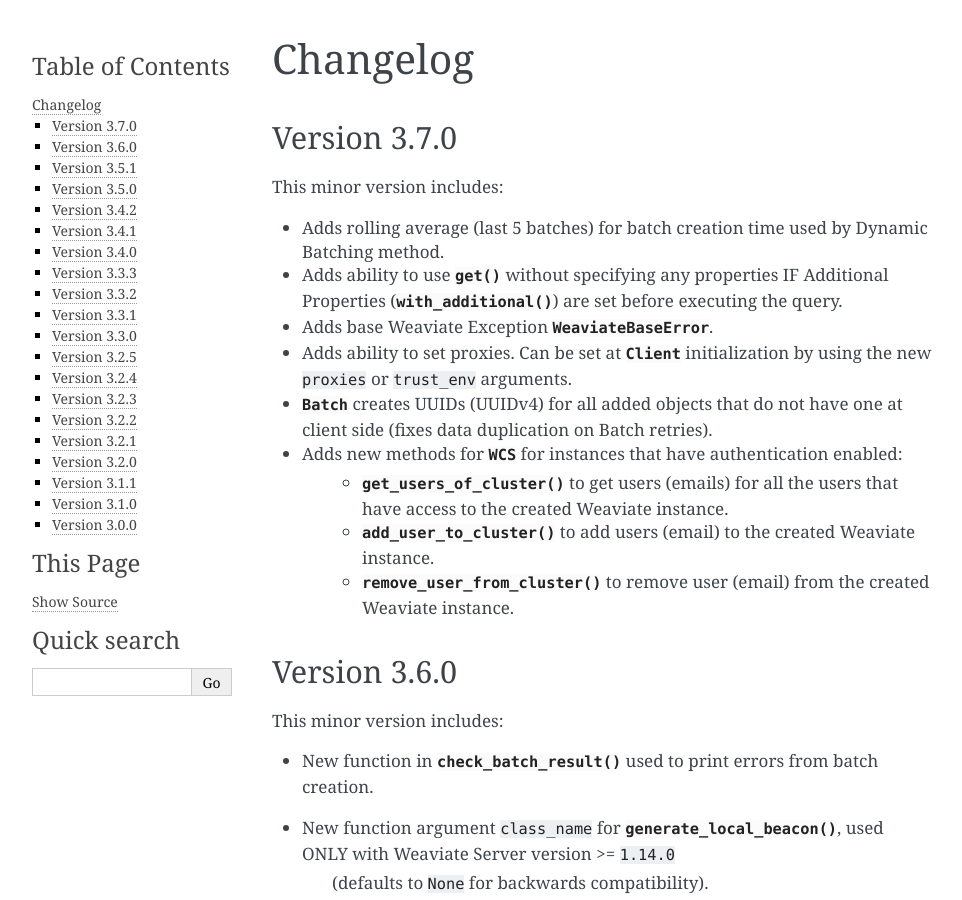
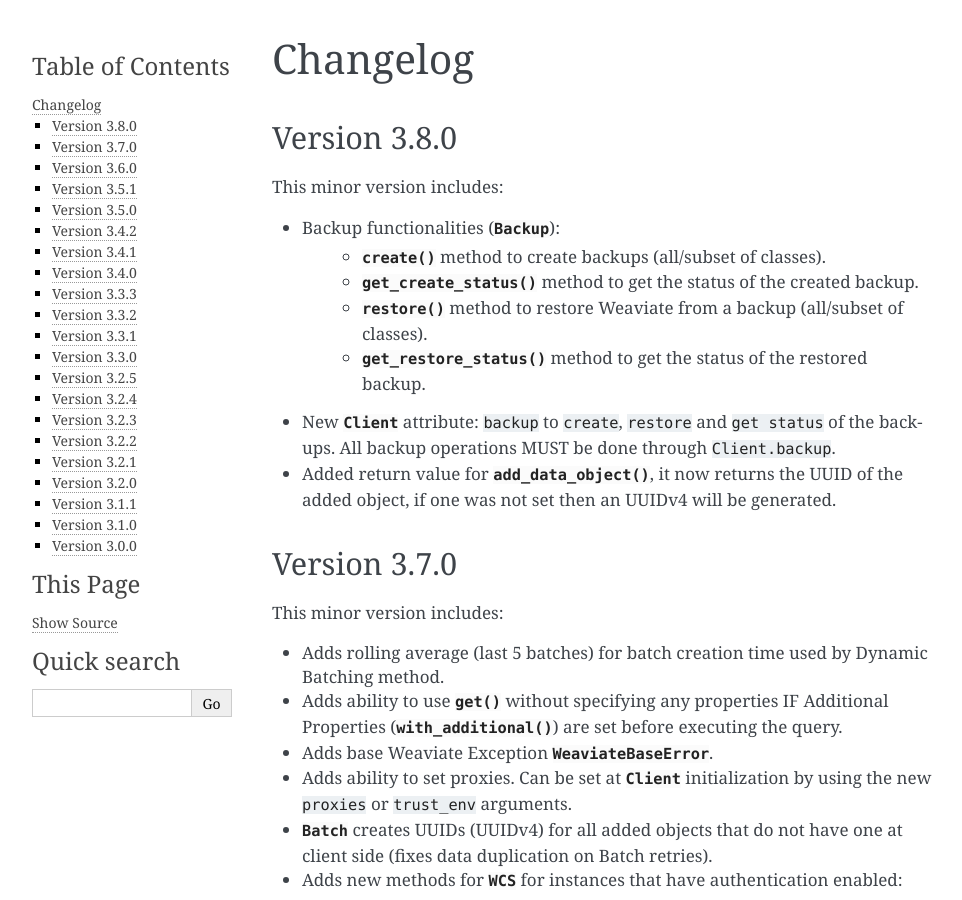
Before and after one commit to weaviate/weaviate-python-client, a Sphinx documentation site: the page built from docs/changelog.rst, in a window 1280 px wide and 900 px high. Shown: the whole window, without its empty margins (148-1110 px from the left). Built offline with Sphinx 7.4.7, drawn with Linux system fonts in a browser that asks for light colours.

Commit message:
add changel log [skip travis]

```diff
--- a/docs/changelog.rst
+++ b/docs/changelog.rst
@@ -1,5 +1,17 @@
 Changelog
 =========
+
+Version 3.8.0
+-------------
+This minor version includes:
+
+- Backup functionalities (:class:`~weaviate.backup.Backup`):
+    - :meth:`~weaviate.backup.Backup.create` method to create backups (all/subset of classes).
+    - :meth:`~weaviate.backup.Backup.get_create_status` method to get the status of the created backup.
+    - :meth:`~weaviate.backup.Backup.restore` method to restore Weaviate from a backup (all/subset of classes).
+    - :meth:`~weaviate.backup.Backup.get_restore_status` method to get the status of the restored backup.
+- New :class:`~weaviate.Client` attribute: ``backup`` to ``create``, ``restore`` and ``get status`` of the backups. All backup operations MUST be done through ``Client.backup``.
+- Added return value for :meth:`~weaviate.batch.Batch.add_data_object`, it now returns the UUID of the added object, if one was not set then an UUIDv4 will be generated.
 
 Version 3.7.0
 -------------
--- a/docs/weaviate.batch.rst
+++ b/docs/weaviate.batch.rst
@@ -1,7 +1,6 @@
 weaviate.batch
 ==============
 
-.. _batch-module:
 .. automodule:: weaviate.batch
    :members:
    :undoc-members:
--- a/docs/weaviate.rst
+++ b/docs/weaviate.rst
@@ -14,6 +14,7 @@
 
    weaviate.auth
    weaviate.batch
+   weaviate.backup
    weaviate.classification
    weaviate.client
    weaviate.connect
```
Also changed, not shown: docs/weaviate.backup.rst (added, +7 -0 lines), 2 other files.
